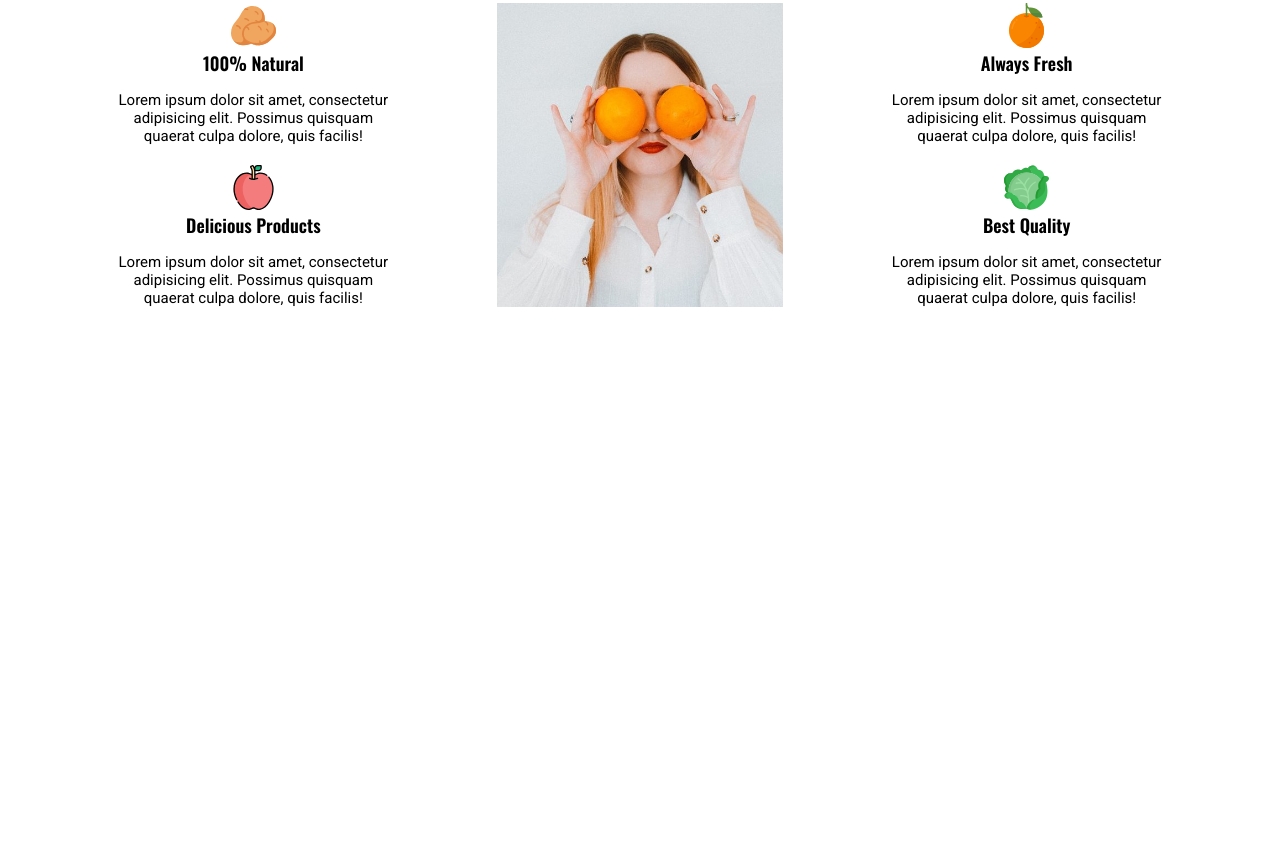
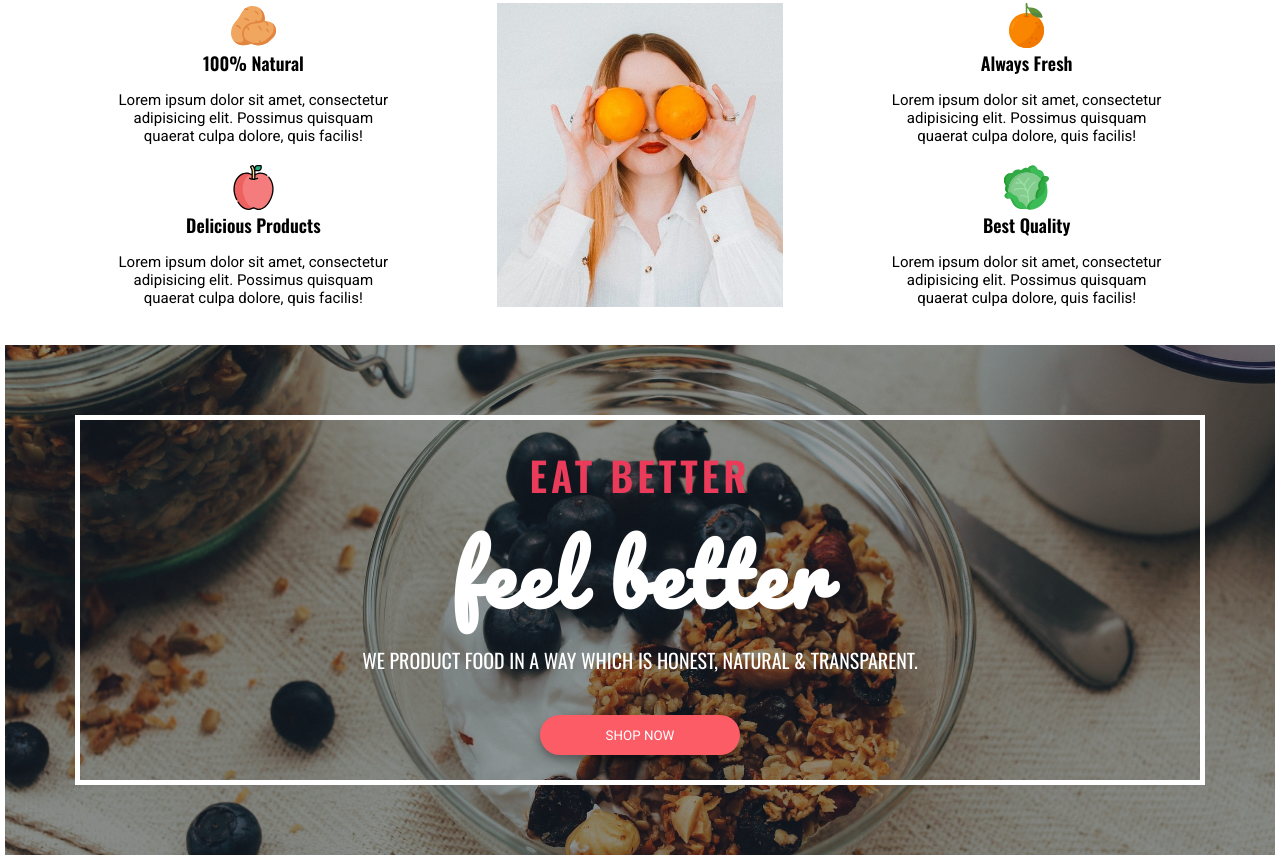
Before and after one commit to piercenovo/website-greeny, a website: page index.html in a window 1280 px wide. Shown: the part 918-1778 px from the top of the page. Before the commit the page ends 1225 px from the top, so only its background shows below. Drawn offline with nearby package versions, Linux system fonts and the light colour scheme; a web font is replaced by a local one.

Commit message:
Caption Layout

```diff
--- a/index.html
+++ b/index.html
@@ -85,6 +85,16 @@
 
     </section>
 
-
+    <!-- Caption Section -->
+    <section class="caption">
+        <h2 class="caption__main-heading-sub heading-2">
+            Eat Better
+        </h2>
+        <h1 class="caption__main-heading heading-1 heading-1--white">
+            feel better
+        </h1>
+        <h2 class="caption__secondary-heading heading-2 heading-2--white u-mb-med">We product food in a way which is honest, natural & transparent.</h2>
+        <button class="caption__btn btn btn--red">Shop Now</button>
+    </section>
 </body>
 </html>
--- a/sass/layout/_about.scss
+++ b/sass/layout/_about.scss
@@ -7,6 +7,8 @@
 
     align-items: center;
     text-align: center;
+
+    padding-bottom: 1.3rem;
 
     &__title {
         font-size: 4.6rem;
--- /dev/null
+++ b/sass/layout/_caption.scss
@@ -0,0 +1,44 @@
+.caption {
+    grid-column: full-start / full-end;
+
+    background-image: linear-gradient(rgba(0,0,0,.4), rgba(0,0,0,.4)), url("/img/caption-2.jpg");
+    background-size: cover;
+    background-repeat: no-repeat;
+    background-position: center;
+
+    display: grid;
+
+    justify-items: center;
+    align-items: center;
+    text-align: center;
+
+    // display: flex;
+
+    // flex-direction: column;
+    // justify-content: center;
+    // align-items: center;
+
+    padding: 10rem;
+    border: .5rem solid $light;
+
+    outline: .5rem solid $light;
+    outline-offset: -8rem;
+
+    &__main-heading-sub {
+        font-size: 4rem;
+        text-transform: uppercase;
+        color: $color-two;
+        letter-spacing: .4rem;
+    }
+
+    &__main-heading {
+        font-size: 8rem;
+        letter-spacing: .4rem;
+    }
+
+    &__secondary-heading {
+        font-size:  2rem;
+        text-transform: uppercase;
+        font-weight: 500;
+    }
+}
```
Also changed, not shown: css/styles.css, img/caption-2.jpg (added), img/caption.jpg (added), 1 other file.
